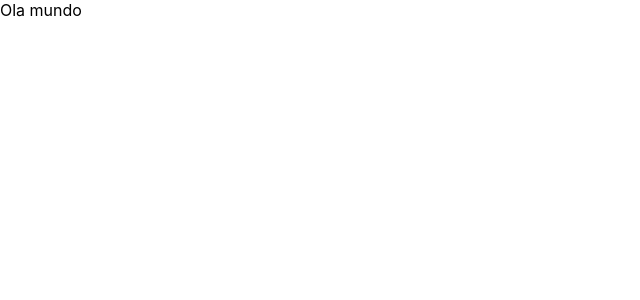
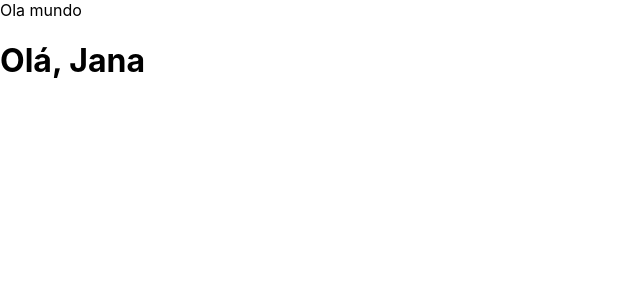
Before and after one commit to iwtrainingbr/front-14-app, a React (Create React App) app: page /janaina in a window 1280 px wide. Before the commit this address had no page. Shown: the top 300 px of the page, without its empty margins (0-640 px from the left). Built offline with nearby package versions, Linux system fonts and the light colour scheme.

Commit message:
adicionando page

```diff
--- a/src/App.js
+++ b/src/App.js
@@ -3,6 +3,7 @@ import {BrowserRouter, Routes, Route} from "react-router-dom";
 import Register from "./pages/Register";
 import Login from "./pages/Login";
 import Example from "./pages/Example";
+import Janaina from "./pages/Janaina";
 
 export default function App() {
   return (
@@ -14,6 +15,7 @@ export default function App() {
         <Route path="/cadastro" element={<Register/>} />
         <Route path="/login" element={<Login/>} />
         <Route path="/exemplo" element={<Example/>} />
+        <Route path="/janaina" element={<Janaina/>} />
       </Routes>
 
 
--- /dev/null
+++ b/src/pages/Janaina/index.js
@@ -0,0 +1,5 @@
+export default function Janaina() {
+    return (
+      <h1>Olá, Jana</h1>
+    )
+  }
```
